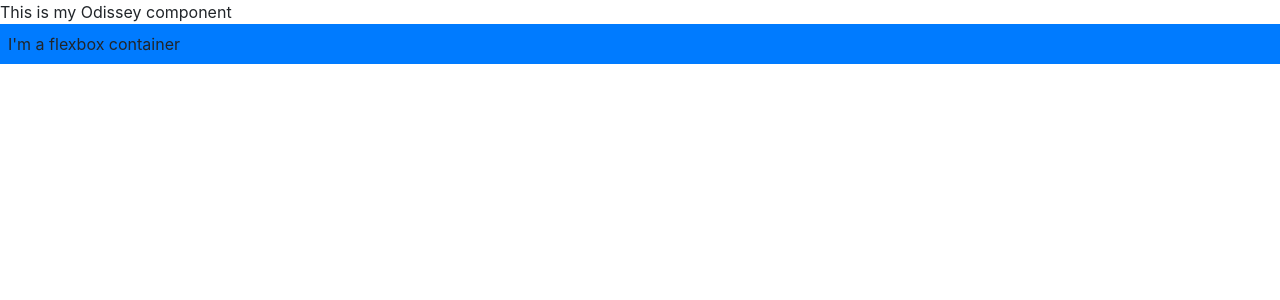
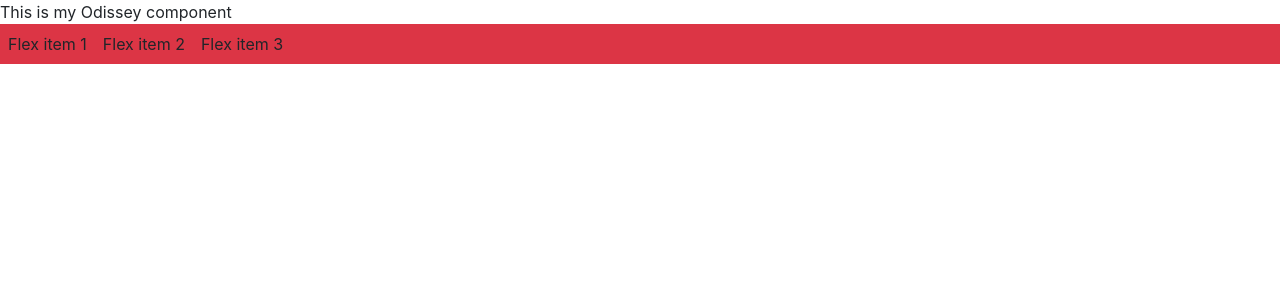
Before and after one commit to flohms18/odissey-ml, a Vue app: page / in a window 1280 px wide. Shown: the top 300 px of the page. Built offline with nearby package versions, Linux system fonts and the light colour scheme.

Commit message:
Flex items added

```diff
--- a/src/App.vue
+++ b/src/App.vue
@@ -11,8 +11,10 @@ import 'bootstrap-vue/dist/bootstrap-vue.css'
   <Odissey></Odissey>
 
   <section>
-    <div class="d-flex p-2 bg-primary">
-      I'm a flexbox container
+    <div class="d-flex bg-danger flex-row">
+      <div class="p-2">Flex item 1</div>
+      <div class="p-2">Flex item 2</div>
+      <div class="p-2">Flex item 3</div>
     </div>
   </section>
 </template>
```
